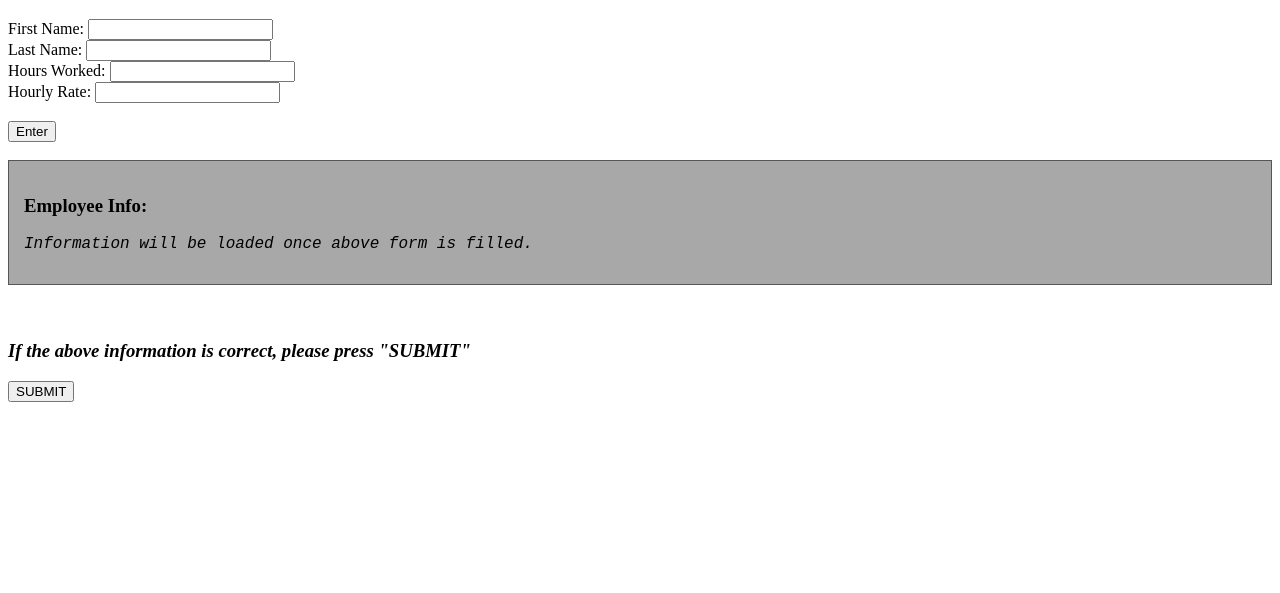
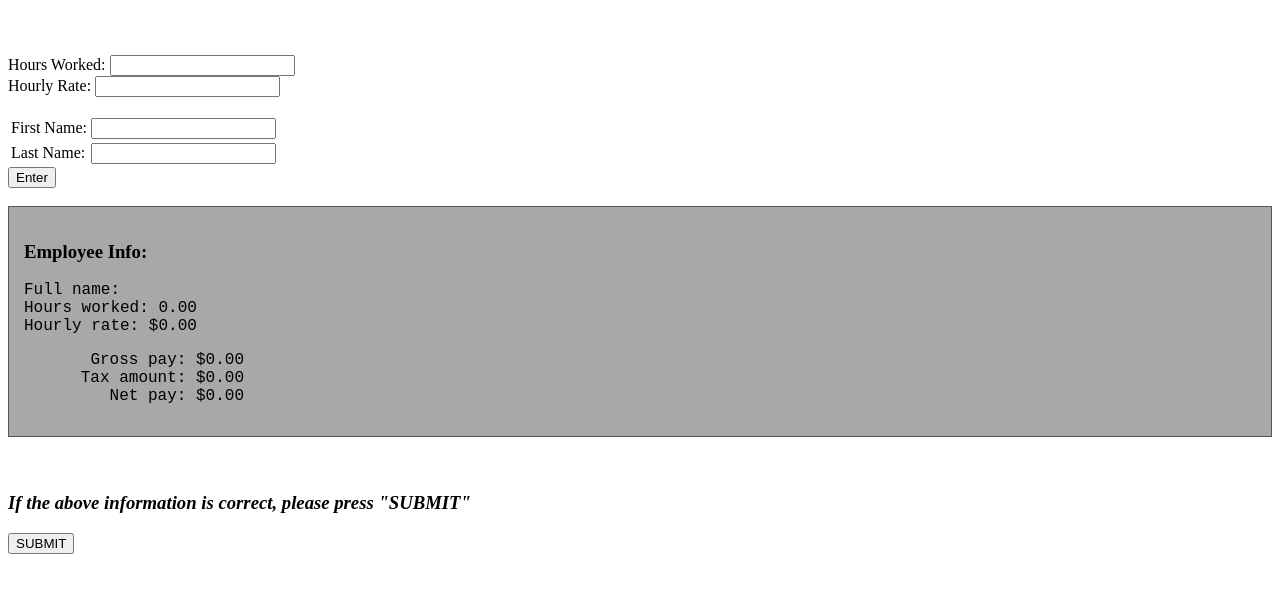
Before and after one commit to andrewj427/SE111-Assignments, a plain HTML site: page w7_assignment/index.html in a window 1280 px wide. Both pictures are taken after a click on the button "Enter". Shown: the part 61-654 px from the top of the page. Drawn offline with Linux system fonts and the light colour scheme.

Commit message:
work on w7 assignment

```diff
--- a/w7_assignment/index.html
+++ b/w7_assignment/index.html
@@ -1,5 +1,6 @@
 <!DOCTYPE html>
 <html lang="en">
+
 <head>
     <meta charset="UTF-8">
     <meta name="viewport" content="width=device-width, initial-scale=1.0">
@@ -8,6 +9,7 @@
     <meta name="description" content="Week 7 Assignment practicing Javascript & HTML">
     <title>Week 7 | Pay Form Calculator Assignment</title>
 </head>
+
 <body>
 
     <!--title of the page-->
@@ -16,15 +18,25 @@
     <!--start of the form-->
     <!--each <input> must have an id that matches its corresponding label -->
     <!--each form element is separated by a break space (new line) -->
+    <table>
         <form>
+            <tr>
+                <td>
                     <label for="first">First Name: </label>
+                </td>
+                <td>
                     <input type="text" id="first">
-
+                </td>
+            </tr>
             <br>
-
+            <tr>
+                <td>
                     <label for="last">Last Name: </label>
+                </td>
+                <td>
                     <input type="text" id="last">
-
+                </td>
+            </tr>
             <br>
 
             <label for="hours">Hours Worked: </label>
@@ -40,17 +52,19 @@
             <br>
 
 
-
+ </table>
             <!-- give the button below (that is the only form element without a label) an id of "enter-button"-->
             <input type="button" id="enter-button" value="Enter">
 
             <br>
             <br>
 
-        <div id="final" style="border:1px solid rgb(87, 86, 86); padding:15px; background-color:rgb(168, 168, 168);">
+            <div id="final"
+                style="border:1px solid rgb(87, 86, 86); padding:15px; background-color:rgb(168, 168, 168);">
 
                 <h3>Employee Info: </h3>
-            <p id="info" style="font-family:Courier New, monospace;"><i>Information will be loaded once above form is filled.</i></p>
+                <p id="info" style="font-family:Courier New, monospace;"><i>Information will be loaded once above form
+                        is filled.</i></p>
                 <!---NOTES FOR TESTING:
                     *below is where the form values (and new values processed by the js) will be displayed-->
                 <p id="check" style="font-family:Courier New, monospace; width:220px; text-align:right;"></p>
@@ -66,14 +80,14 @@
             <input type="button" id="submit" value="SUBMIT">
         </form>
 
+
     <script>
         //edit the below statement to select the #enter-button id from the HTML file
         document.querySelector(`#enter-button`).addEventListener(`click`, alertName)
 
 
 
-        function alertName(e)
-        {
+        function alertName(e) {
             //get each *value* from the form elements (first name, last name, hours worked, hourly rate) and store them into vars
 
             // USE THE FOLLOWING VARIABLE NAMES:
@@ -82,66 +96,71 @@
             // hours --> hours worked, #hours
             // rate --> hourly rate, #rate
 
-            var fname = ;
-            var lname = ;
-            var hours = ;
-            var rate =  ;
+            var fname = document.querySelector("#first").value;
+            var lname = document.querySelector("#last").value;
+            var hours = document.querySelector("#hours").value;
+            var rate = document.querySelector("#rate").value;
 
 
 
             //console.log() all four values
 
-            console.log(fname)
-            console.log(lname)
-            console.log(hours)
-            console.log(rate)
+            console.log(fname);
+            console.log(lname);
+            console.log(hours);
+            console.log(rate);
 
             //add the first and last name values together and store into a new variable called 'full' holding the user's full name
-            var full = `${fname} ${lname}`
+            var full = `${fname} ${lname}`;
 
             //console.log() the full name value
-            console.log(full)
+            console.log(full);
 
 
             //convert both hours and rate to Number() data types
-            hours = Number(hours)
-            rate = Number(rate)
+            hours = Number(hours);
+            rate = Number(rate);
 
 
             //NOTE: DO NOT MOVE ON UNTIL YOU ARE ABLE TO DISPLAY THE CORRECT VALUES! This is a practice in testing as you build!
 
             //create gross, taxAmount, net variables and store corresponding data to them
             //use a tax percentage of 20% (.2)
+            var gross = hours * rate;
+            var taxAmount = gross * .2;
+            var net = gross - taxAmount;
 
 
             //console.log() all three processed values, rounded to the second decimal place
             // console.log(.toFixed(2))
+            console.log(gross.toFixed(2));
+            console.log(taxAmount.toFixed(2));
+            console.log(net.toFixed(2));
 
 
             //create a new variable called 'finalMessage' that holds the literal string value of the following, each value on a new line (use <br>): full name, hours worked*, hourly rate*   *--> rounded to the second decimal place
-            var finalMessage = ``
+            var finalMessage = `Full name: ${full}<br>Hours worked: ${hours.toFixed(2)}<br>Hourly rate: $${rate.toFixed(2)}`;
 
 
             //create a new var called 'info' and store the entire #info *HTML element* to it
-
+            var info = document.querySelector("#info");
 
             //create a new var called 'num' and store the entire #check *HTML element* to it
-
+            var num = document.querySelector("#check");
 
             //edit the innerHTML of the #info element (now the 'info' js var) to hold the value of 'finalMessage'
-
+            info.innerHTML = finalMessage
 
 
             //edit the innerHTML of the #check element (now the 'check' js var) to hold a literal string with the following values: gross pay, tax amount, net pay. All three values should be rounded to the second decimal place.  Use <br> to break onto a new line for each value
-
+            num.innerHTML = `Gross pay: $${gross.toFixed(2)}<br>Tax amount: $${taxAmount.toFixed(2)}<br>Net pay: $${net.toFixed(2)}`
 
 
             //add a 'click' event listener to the #submit HTML element (HINT: this is the first step in the <script> )
             //when the #submit button is clicked, the submitNow function should run
+            document.querySelector(`#submit`).addEventListener(`click`, submitNow)
 
-
-            function submitNow(e)
-            {
+            function submitNow(e) {
 
                 /*NOTE FOR TESTING:
                     *if written correctly, you will see an alert() with all info entered as well as processed!*/
@@ -154,4 +173,5 @@
     </script>
 
 </body>
+
 </html>
```
Lines whose indentation alone changed are shown as unchanged.
